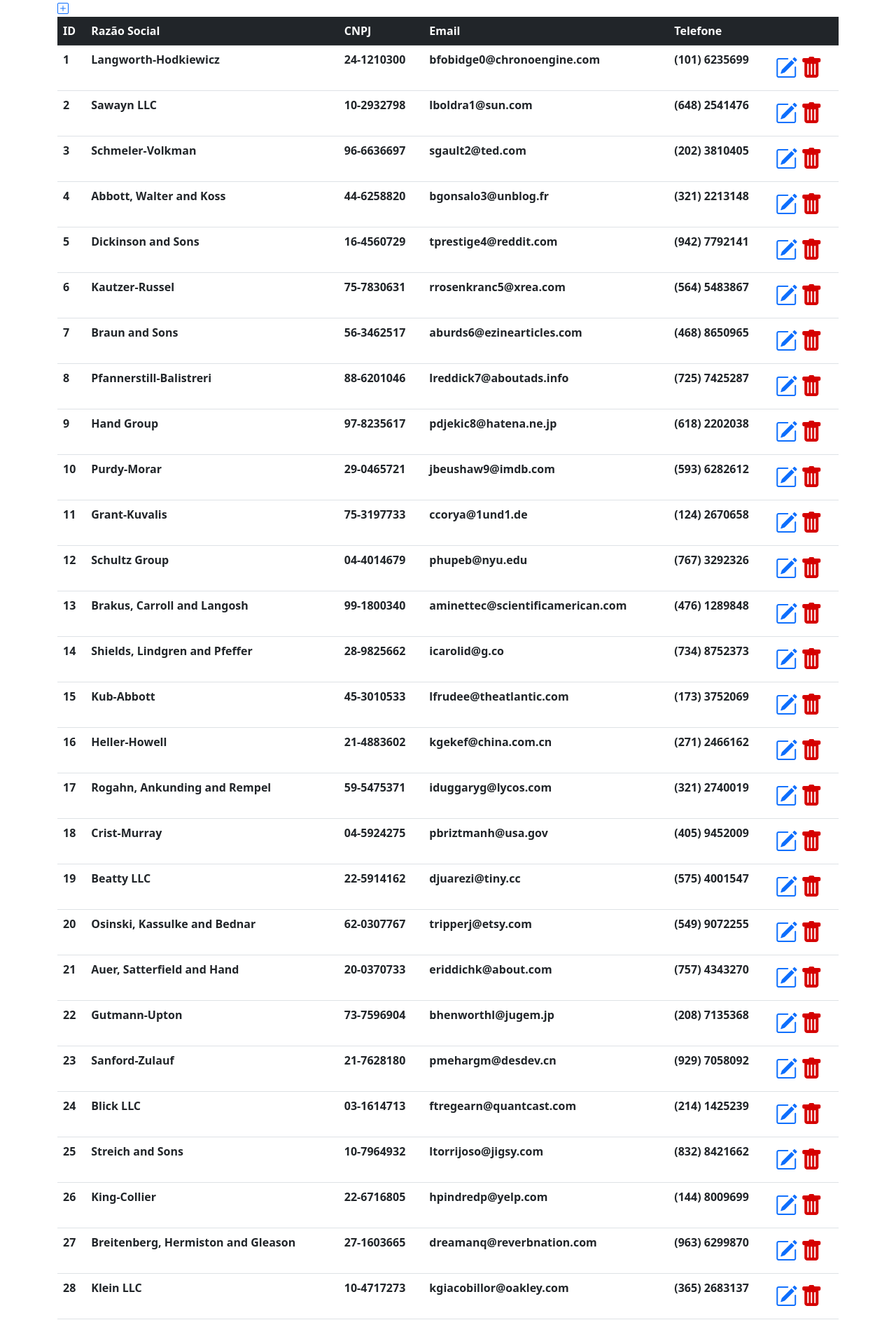
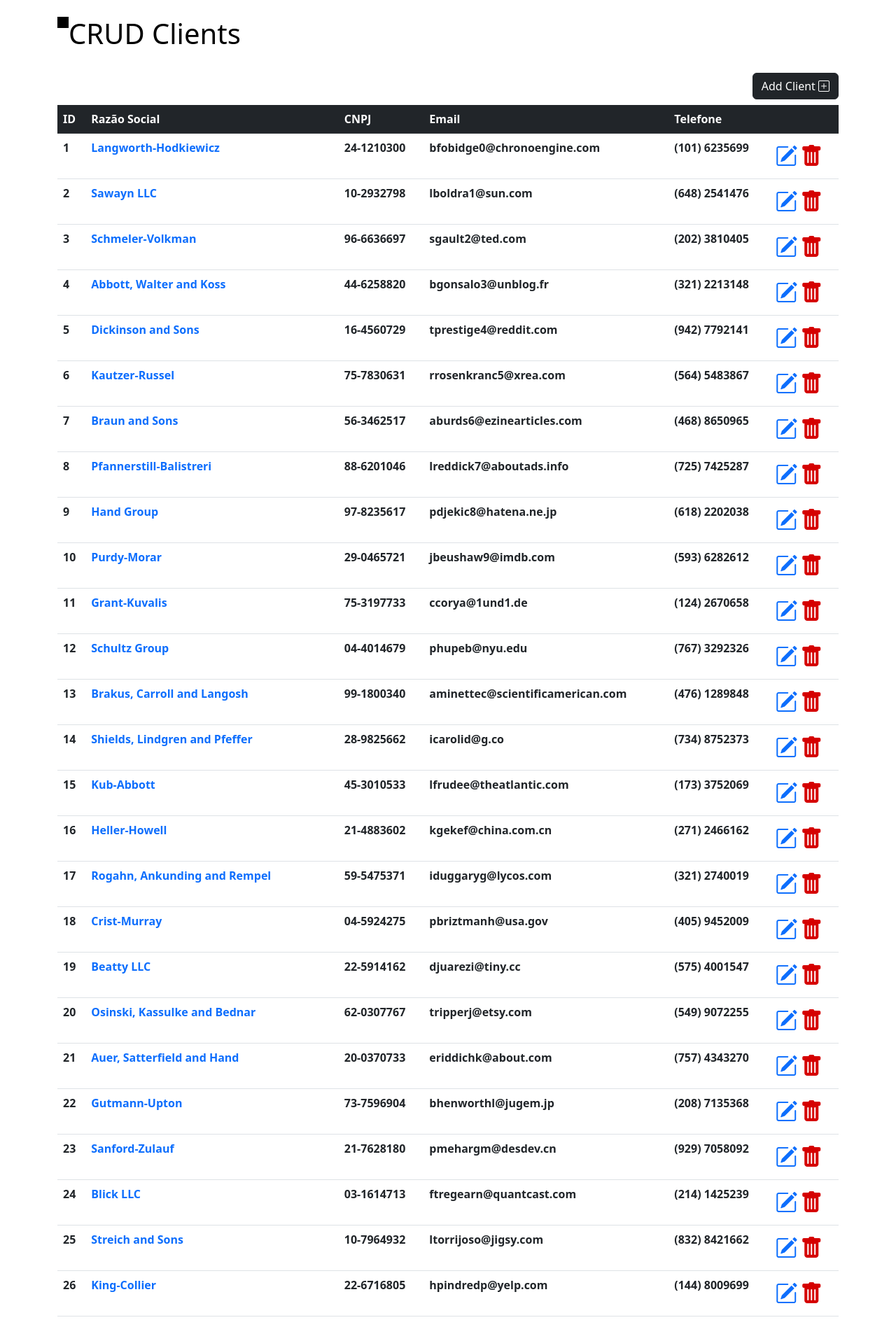
Before and after one commit to WillianR381/flask_projeto_extensao, a Flask app: page / in a window 1280 px wide. Shown: the top 1886 px of the page at 70% size. Run offline with Flask 2, Linux system fonts and the light colour scheme; lists and menus that the app fills with data are empty; some libraries are stand-ins or nearby versions.

Commit message:
Update template crud

```diff
--- a/app.py
+++ b/app.py
@@ -1,10 +1,9 @@
 import os, json
-from flask import Flask, render_template, request, url_for, redirect
-
+from flask import Flask, render_template, request, url_for, redirect, flash
 
 app = Flask(__name__)
 basedir = os.path.abspath(os.path.dirname(__file__))
-
+app.secret_key = "super secret key"
 
 @app.route("/",  methods=['GET'])
 def home():
@@ -12,18 +11,36 @@ def home():
         data = json.load(f)
     return render_template('home.html', data=data)
 
-@app.route("/create-client")
+
+@app.route("/create-client", methods=['GET', 'POST'])
 def create_client():
-    return render_template('form-client.html' )
+    if request.method == 'POST':
+        return redirect(url_for('home'))
+    else:
+        return render_template('form-add-client.html')
 
-@app.route("/update-client/<int:id>'")
+
+@app.route("/update-client/<int:id>", methods=['GET','POST'])
 def update_client(id):
-    return f'Update {id} !'
+    form = {
+        'first_name' : 'Willian',
+        'last_name' : 'Ribeiro',
+        'razao_social' : '0452424221',
+        'cnpj' : '45464512',
+        'email' : 'a@gmail.com',
+        'phone' : '78884455',
+    }
 
-@app.route("/remove-client/<int:id>'")
+    if request.method == 'POST':
+        return redirect(url_for('home'))
+    else:
+        return render_template('form-update-client.html',id=id ,form=form )
+
+
+@app.route("/remove-client/<int:id>")
 def remove_client(id):
-    return f'Removido {id} !'
-
+    flash("Cliente removido com Sucesso !")
+    return redirect(url_for('home'))
 
 
 if __name__ == "__main__":
--- a/static/css/base.css
+++ b/static/css/base.css
@@ -1,7 +1,24 @@
 :root {
     --icon-trash-color: #d50000;
+    --header-color-logo: #000;
+    --header-text-logo: #000;
 }
+
+a{
+    text-decoration: none;
+}
+
 
 body{
     font-size: 16px;
 }
+
+.header-img-logo{
+    width: 1rem;
+    height: 1rem;
+    background-color: var(--header-color-logo) ;
+}
+
+.header-text-logo{
+    color: var(--header-text-logo);
+}
--- a/static/css/home.css
+++ b/static/css/home.css
@@ -3,7 +3,7 @@
 .bi-trash-fill,
 .bi-pencil-square
 {
-    font-size:  2rem;
+    font-size: 2rem;
 }
 
 
--- a/templates/base.html
+++ b/templates/base.html
@@ -11,8 +11,16 @@
     <link rel="stylesheet" href="{{ url_for('static', filename='css/base.css') }}">
     {% block static %} {% endblock %}
 </head>
-<body>
-    {% block content %} {% endblock %}
+<body class="container ">
+    <a class="header d-flex mt-4 mb-4"  href="{{ url_for('home') }}">
+        <div class="header-img-logo"></div>
+        <h1 class="header-text-logo">CRUD Clients</h1>
+    </a>
+
+    <main >
+        {% block content %} {% endblock %}
+    </main>
+
 
     <script src="https://cdn.jsdelivr.net/npm/bootstrap@5.2.0/dist/js/bootstrap.bundle.min.js" integrity="sha384-A3rJD856KowSb7dwlZdYEkO39Gagi7vIsF0jrRAoQmDKKtQBHUuLZ9AsSv4jD4Xa" crossorigin="anonymous"></script>
 </body>
--- a/templates/home.html
+++ b/templates/home.html
@@ -9,9 +9,18 @@
 
 
 {% block content %}
-<main class="container">
+<main >
+    <div class="d-flex mb-2 justify-content-end">
+        <a class="btn btn-dark" href="{{ url_for('create_client') }}">Add Client <i class="bi bi-plus-square"></i></a>
+    </div>
 
-    <a href="{{ url_for('create_client') }}"><i class="bi bi-plus-square"></i></a>
+    {% with messages = get_flashed_messages() %}
+      {% if messages %}
+        <div class="flashes alert alert-success" role="alert"">
+          <span>{{ messages[0] }}</li>
+        </div>
+      {% endif %}
+    {% endwith %}
 
     <table class="table table-hover">
 
@@ -31,7 +40,7 @@
             <tr>
                 <th >{{client.id}}</th>
 
-                <th>{{client.razao_social}}</th>
+                <th> <a href="{{ url_for('update_client', id=client.id) }}">{{client.razao_social}}</a></th>
 
                 <th>{{client.cnpj}}</th>
 
```
Also changed, not shown: templates/form-add-client.html (added, +67 -0 lines), templates/form-client.html (deleted, +0 -77 lines), templates/form-update-client.html (added, +67 -0 lines).
